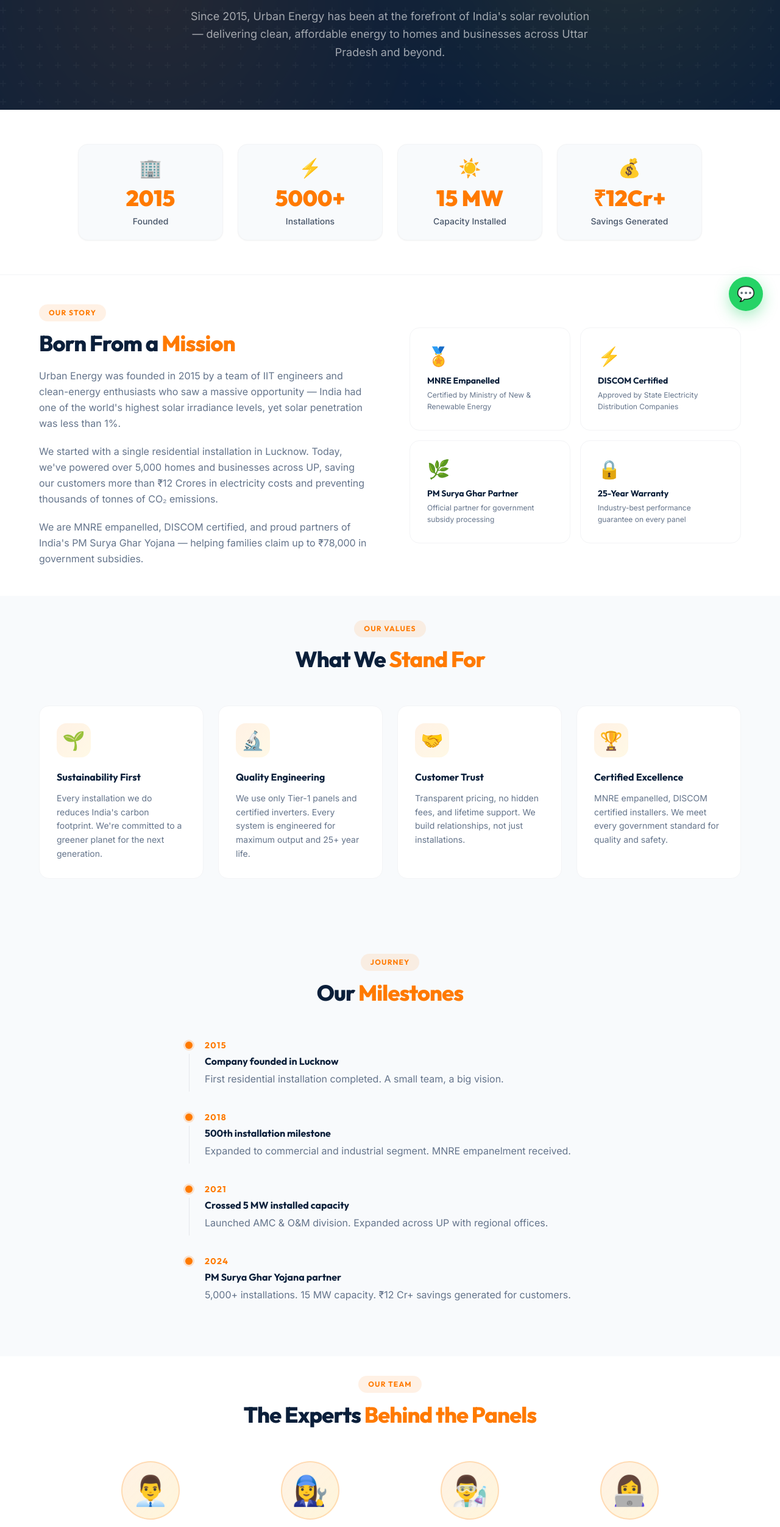
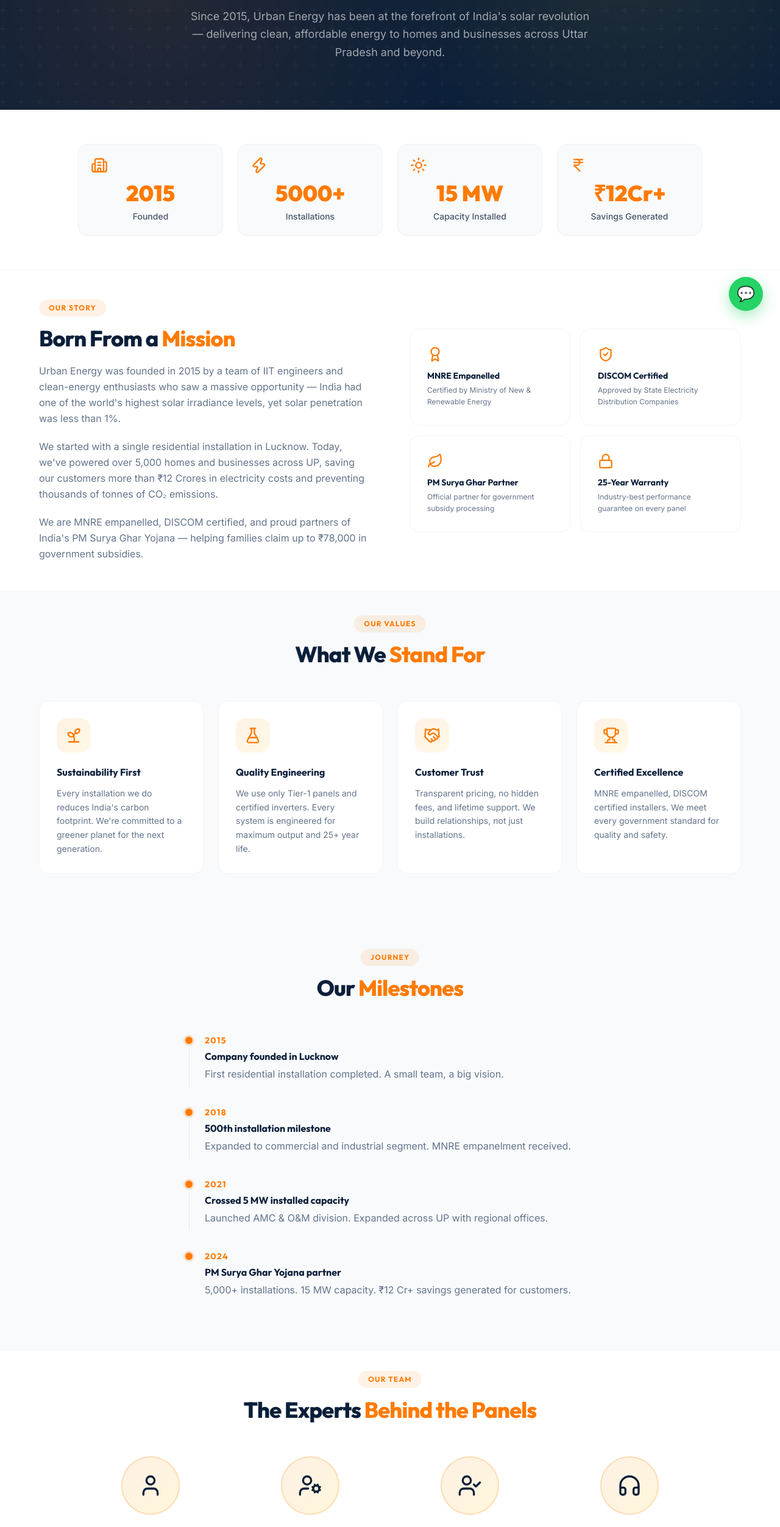
Before and after one commit to digicoders-git/Urban_Energy_Website, a React (Vite) app: page /about in a window 1280 px wide. Shown: the part 262-2766 px from the top of the page at 61% size. Built offline with nearby package versions, Linux system fonts and the light colour scheme.

Commit message:
update icon

```diff
--- a/package.json
+++ b/package.json
@@ -13,7 +13,7 @@
     "lucide-react": "^1.14.0",
     "react": "^18.2.0",
     "react-dom": "^18.2.0",
-    "react-icons": "^5.0.0",
+    "react-icons": "^5.6.0",
     "react-router-dom": "^6.30.3",
     "react-scroll": "^1.9.0",
     "recharts": "^3.8.1"
--- a/src/components/About.jsx
+++ b/src/components/About.jsx
@@ -1,27 +1,49 @@
 import React from 'react'
 import { motion } from 'framer-motion'
 import { Link } from 'react-router-dom'
+import {
+  Building2, Zap, Sun, IndianRupee,
+  Award, ShieldCheck, Leaf, Lock,
+  Sprout, FlaskConical, Handshake, Trophy,
+  User, UserCog, UserCheck, Headphones
+} from "lucide-react";
 
 const stats = [
-  { num: '2015', label: 'Founded', icon: '🏢' },
-  { num: '5000+', label: 'Installations', icon: '⚡' },
-  { num: '15 MW', label: 'Capacity Installed', icon: '☀️' },
-  { num: '₹12Cr+', label: 'Savings Generated', icon: '💰' },
-]
+  { num: '2015', label: 'Founded', icon: <Building2 size={28} /> },
+  { num: '5000+', label: 'Installations', icon: <Zap size={28} /> },
+  { num: '15 MW', label: 'Capacity Installed', icon: <Sun size={28} /> },
+  { num: '₹12Cr+', label: 'Savings Generated', icon: <IndianRupee size={28} /> },
+];
 
 const team = [
-  { name: 'Arjun Mehta', role: 'Founder & CEO', emoji: '👨‍💼', exp: '12 yrs in Renewable Energy' },
-  { name: 'Priya Sharma', role: 'Head of Engineering', emoji: '👩‍🔧', exp: 'IIT Kanpur, 9 yrs experience' },
-  { name: 'Rohit Verma', role: 'Operations Lead', emoji: '👨‍🔬', exp: '500+ projects delivered' },
-  { name: 'Neha Singh', role: 'Customer Success', emoji: '👩‍💻', exp: '98% satisfaction rate' },
-]
+  { name: 'Arjun Mehta', role: 'Founder & CEO', emoji: <User size={40} />, exp: '12 yrs in Renewable Energy' },
+  { name: 'Priya Sharma', role: 'Head of Engineering', emoji: <UserCog size={40} />, exp: 'IIT Kanpur, 9 yrs experience' },
+  { name: 'Rohit Verma', role: 'Operations Lead', emoji: <UserCheck size={40} />, exp: '500+ projects delivered' },
+  { name: 'Neha Singh', role: 'Customer Success', emoji: <Headphones size={40} />, exp: '98% satisfaction rate' },
+];
 
 const values = [
-  { icon: '🌱', title: 'Sustainability First', desc: 'Every installation we do reduces India\'s carbon footprint. We\'re committed to a greener planet for the next generation.' },
-  { icon: '🔬', title: 'Quality Engineering', desc: 'We use only Tier-1 panels and certified inverters. Every system is engineered for maximum output and 25+ year life.' },
-  { icon: '🤝', title: 'Customer Trust', desc: 'Transparent pricing, no hidden fees, and lifetime support. We build relationships, not just installations.' },
-  { icon: '🏆', title: 'Certified Excellence', desc: 'MNRE empanelled, DISCOM certified installers. We meet every government standard for quality and safety.' },
-]
+  {
+    icon: <Sprout size={28} />,
+    title: 'Sustainability First',
+    desc: "Every installation we do reduces India's carbon footprint. We're committed to a greener planet for the next generation."
+  },
+  {
+    icon: <FlaskConical size={28} />,
+    title: 'Quality Engineering',
+    desc: 'We use only Tier-1 panels and certified inverters. Every system is engineered for maximum output and 25+ year life.'
+  },
+  {
+    icon: <Handshake size={28} />,
+    title: 'Customer Trust',
+    desc: 'Transparent pricing, no hidden fees, and lifetime support. We build relationships, not just installations.'
+  },
+  {
+    icon: <Trophy size={28} />,
+    title: 'Certified Excellence',
+    desc: 'MNRE empanelled, DISCOM certified installers. We meet every government standard for quality and safety.'
+  },
+];
 const milestones = [
   { year: '2015', title: 'Company founded in Lucknow', desc: 'First residential installation completed. A small team, a big vision.' },
   { year: '2018', title: '500th installation milestone', desc: 'Expanded to commercial and industrial segment. MNRE empanelment received.' },
@@ -85,7 +107,9 @@
       >
 
         {/* Icon */}
-        <div className="text-3xl mb-3">{s.icon}</div>
+        <div className="text-3xl mb-3">{React.cloneElement(s.icon, {
+  className: "text-orange group-hover:scale-110 transition"
+})}</div>
 
         {/* Number (HIGHLIGHT FIX) */}
         <div className="font-outfit text-3xl md:text-4xl font-black text-orange">
@@ -123,13 +147,15 @@
           </motion.div>
           <motion.div {...fadeUp(0.2)} className="grid grid-cols-2 gap-4">
             {[
-              { icon: '🏅', title: 'MNRE Empanelled', sub: 'Certified by Ministry of New & Renewable Energy' },
-              { icon: '⚡', title: 'DISCOM Certified', sub: 'Approved by State Electricity Distribution Companies' },
-              { icon: '🌿', title: 'PM Surya Ghar Partner', sub: 'Official partner for government subsidy processing' },
-              { icon: '🔒', title: '25-Year Warranty', sub: 'Industry-best performance guarantee on every panel' },
+              { icon: <Award size={26} />, title: 'MNRE Empanelled', sub: 'Certified by Ministry of New & Renewable Energy' },
+              { icon: <ShieldCheck size={26} />, title: 'DISCOM Certified', sub: 'Approved by State Electricity Distribution Companies' },
+              { icon: <Leaf size={26} />, title: 'PM Surya Ghar Partner', sub: 'Official partner for government subsidy processing' },
+              { icon: <Lock size={26} />, title: '25-Year Warranty', sub: 'Industry-best performance guarantee on every panel' },
             ].map((item, i) => (
               <div key={item.title} className="card">
-                <div className="text-3xl mb-3">{item.icon}</div>
+                <div className="text-3xl mb-3">{React.cloneElement(item.icon, {
+  className: "text-orange group-hover:scale-110 transition"
+})}</div>
                 <div className="font-outfit font-bold text-navy text-sm mb-1">{item.title}</div>
                 <div className="text-slate-500 text-xs leading-relaxed">{item.sub}</div>
               </div>
@@ -168,7 +194,9 @@
           <div className="absolute top-0 left-0 right-0 h-1 bg-gradient-to-r from-orange to-yellow scale-x-0 group-hover:scale-x-100 transition-transform duration-300 origin-left rounded-t-2xl" />
 
           <div className="w-14 h-14 rounded-2xl bg-gradient-to-br from-orange/10 to-yellow/10 flex items-center justify-center text-3xl mb-5">
-            {v.icon}
+            {React.cloneElement(v.icon, {
+  className: "text-orange group-hover:scale-110 transition"
+})}
           </div>
 
           <h3 className="font-outfit font-bold text-navy mb-3">
@@ -260,7 +288,7 @@
           </h2>
           <p className="text-white/60 mb-8">Get your free site survey and customized proposal within 24 hours.</p>
           <div className="flex flex-col sm:flex-row gap-4 justify-center">
-            <Link to="/contact" className="btn-primary">Get Free Quote ⚡</Link>
+            <Link to="/contact" className="btn-primary">Get Free Quote </Link>
             <Link to="/calculator" className="btn-outline">Calculate Savings</Link>
           </div>
         </motion.div>
--- a/src/components/Dashboard.jsx
+++ b/src/components/Dashboard.jsx
@@ -52,7 +52,7 @@
           {/* Header */}
           <div className="flex flex-col sm:flex-row sm:items-center sm:justify-between gap-3 mb-6 sm:mb-7 relative z-10">
             <h3 className="font-outfit font-bold text-lg sm:text-xl text-white">
-              ⚡ Energy Dashboard — Sample View
+               Energy Dashboard — Sample View
             </h3>
             <span className="flex items-center gap-2 text-green-400 text-xs font-semibold">
               <span className="w-2 h-2 rounded-full bg-green-400 animate-live" />
--- a/src/components/SolarCalculator.jsx
+++ b/src/components/SolarCalculator.jsx
@@ -1,7 +1,6 @@
 import { Link } from 'react-router-dom'
 import React, { useState } from 'react'
 import { motion } from 'framer-motion'
-
 const cityIrr = {
   lucknow: 5.2, delhi: 5.5, mumbai: 5.0,
   bangalore: 5.3, chennai: 5.6, jaipur: 6.0,
@@ -124,7 +123,7 @@
                 className="w-full py-4 mt-10 btn-primary rounded-xl font-outfit font-bold text-lg text-white transition-all duration-300 hover:-translate-y-0.5 hover:shadow-xl hover:shadow-orange/30"
 
               >
-                Calculate My Savings ⚡
+                Calculate My Savings
               </button>
             </div>
           </motion.div>
--- a/src/pages/ProjectsPage.jsx
+++ b/src/pages/ProjectsPage.jsx
@@ -39,7 +39,7 @@
       <section className="py-12 px-5 bg-navy relative overflow-hidden">
         <div className="absolute inset-0 opacity-10" style={{ backgroundImage: 'radial-gradient(circle at 50% 50%, #FF7A00, transparent 60%)' }} />
         <motion.div initial={{ opacity: 0, y: 20 }} whileInView={{ opacity: 1, y: 0 }} viewport={{ once: true }} className="max-w-2xl mx-auto text-center relative z-10">
-          <h3 className="font-outfit text-2xl md:text-3xl font-black text-white mb-3">Your Project Could Be Next ⚡</h3>
+          <h3 className="font-outfit text-2xl md:text-3xl font-black text-white mb-3">Your Project Could Be Next </h3>
           <p className="text-white/60 mb-7">Join 5,000+ happy customers who've made the switch to solar.</p>
           <div className="flex flex-col sm:flex-row gap-4 justify-center">
             <Link to="/contact" className="btn-primary">Start My Project</Link>
```
Also changed, not shown: src/components/Contact.jsx (+27 -9 lines), src/components/FAQ.jsx (+5 -3 lines), src/components/Footer.jsx (+34 -10 lines), src/components/Hero.jsx (+19 -7 lines), src/components/Services.jsx (+7 -6 lines), src/pages/FAQPage.jsx (+36 -10 lines), 1 other file (tests, documents, lock files or other folders).
